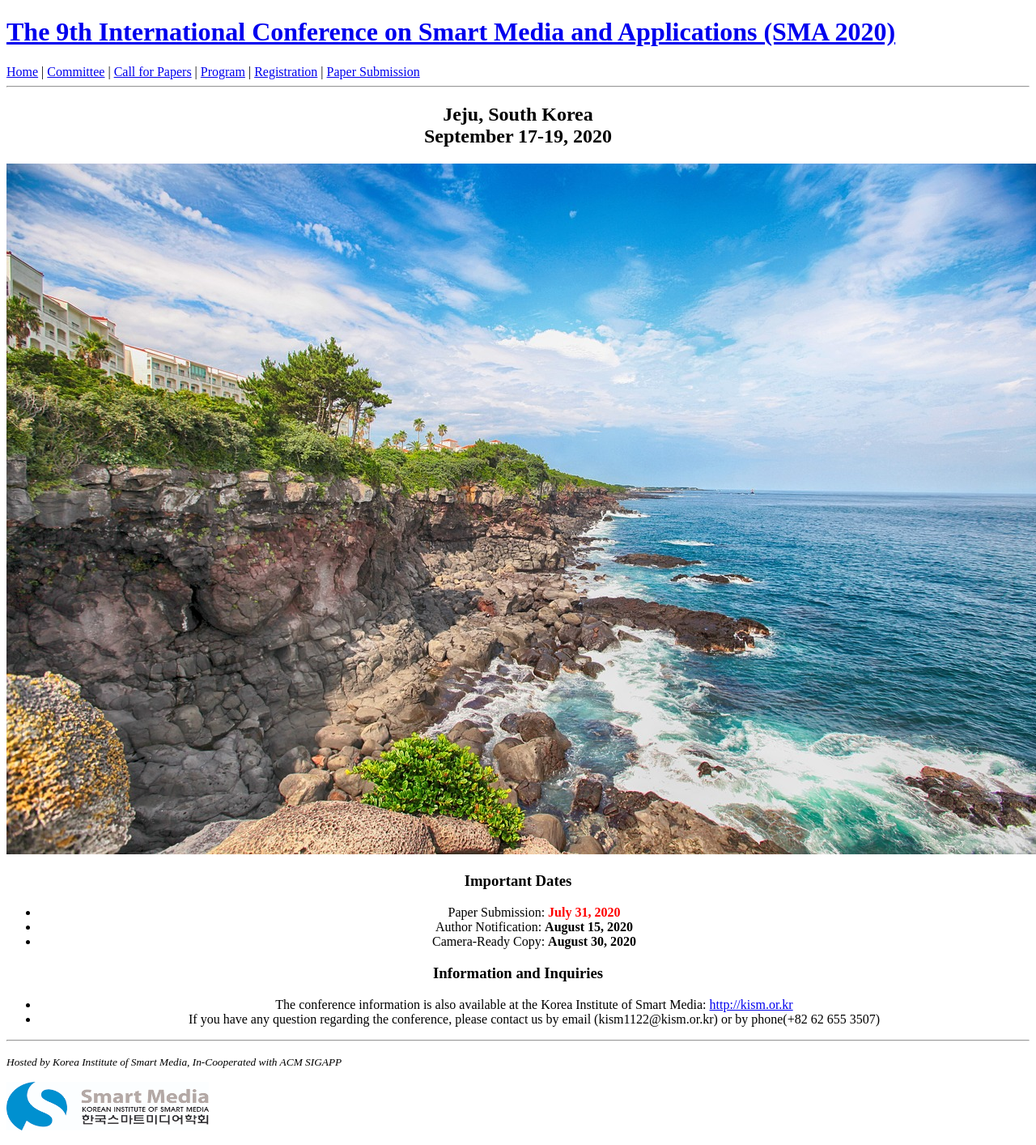
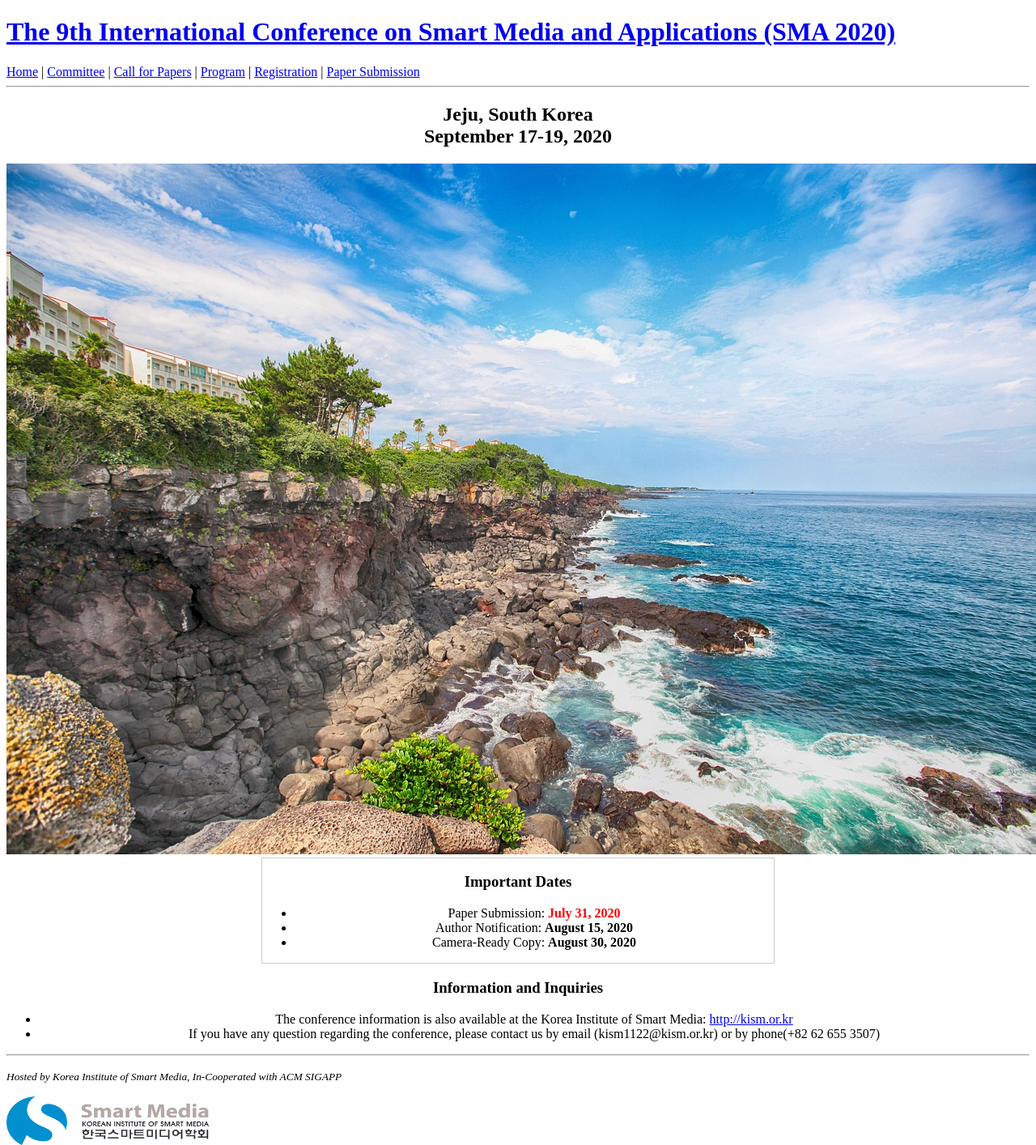
Before and after one commit to icea-conf/sma-2020.github.io, a Jekyll site: the page built from index.html, in a window 1280 px wide. Shown: the whole page at 81% size. Built offline with Jekyll 4.4.1, drawn with Linux system fonts in a browser that asks for light colours; the list of posts is cut into pages by our own code.

Commit message:
Update index.html

```diff
--- a/index.html
+++ b/index.html
@@ -12,20 +12,20 @@
 
             <img src="https://sma-2020.github.io/image/jeju-island.jpg" alt="">
 
-            <div width="400">
+            <div class="information">
                   <h3>Important Dates</h3>
-                  <ul border="1px" text-align="left" width="50%">
+                  <ul>
                         <li>
-                              <a text-align="left">Paper Submission: </a>
-                              <b style="color:#FF0000" text-align="left">July 31, 2020</b>
+                              <a>Paper Submission: </a>
+                              <b style="color:#FF0000">July 31, 2020</b>
                         </li>
                         <li>
-                              <a text-align="left">Author Notification: </a>
-                              <b text-align="left">August 15, 2020</b>
+                              <a>Author Notification: </a>
+                              <b>August 15, 2020</b>
                         </li>
                         <li>
-                              <a text-align="left">Camera-Ready Copy: </a>
-                              <b text-align="left">August 30, 2020</b>
+                              <a>Camera-Ready Copy: </a>
+                              <b>August 30, 2020</b>
                         </li>
                   </ul>
             </div>
```
